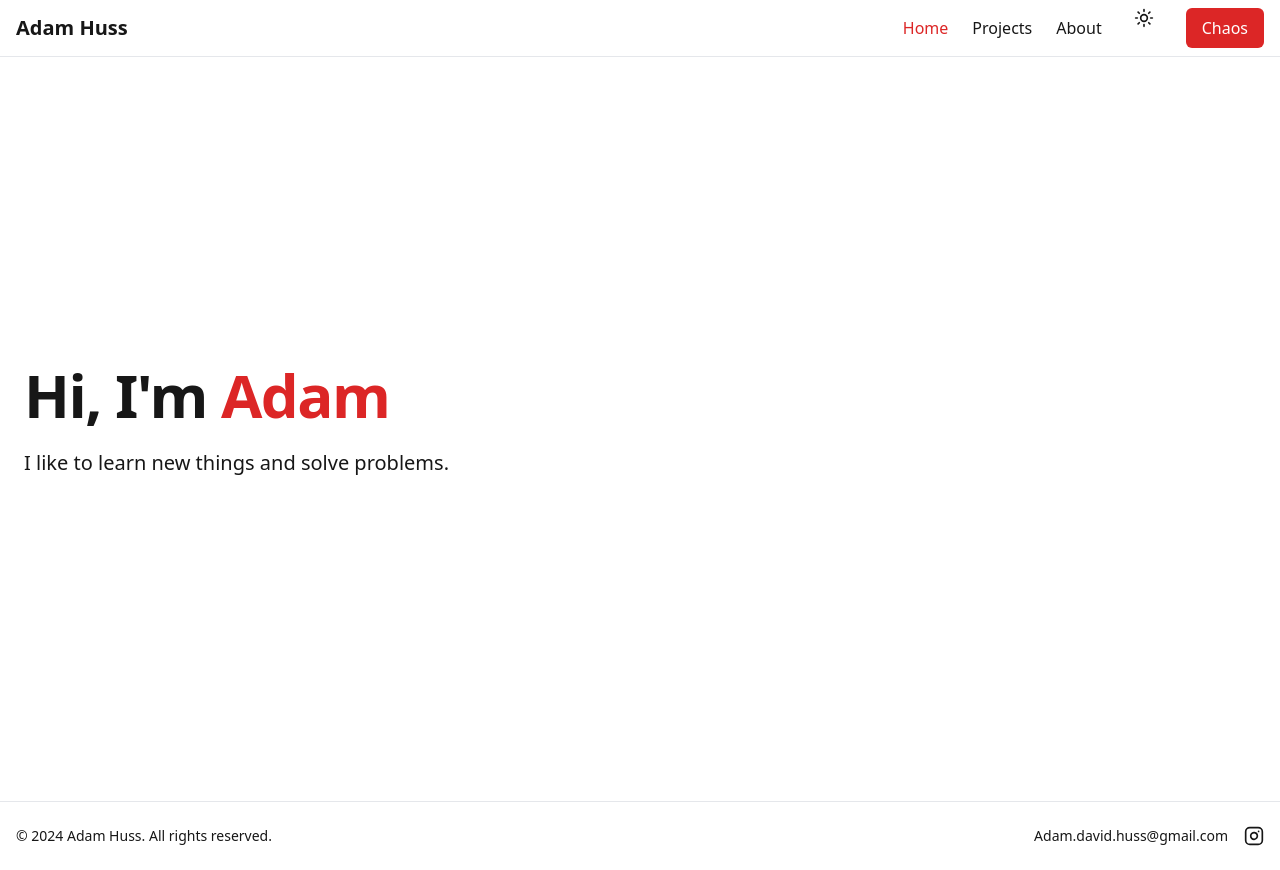
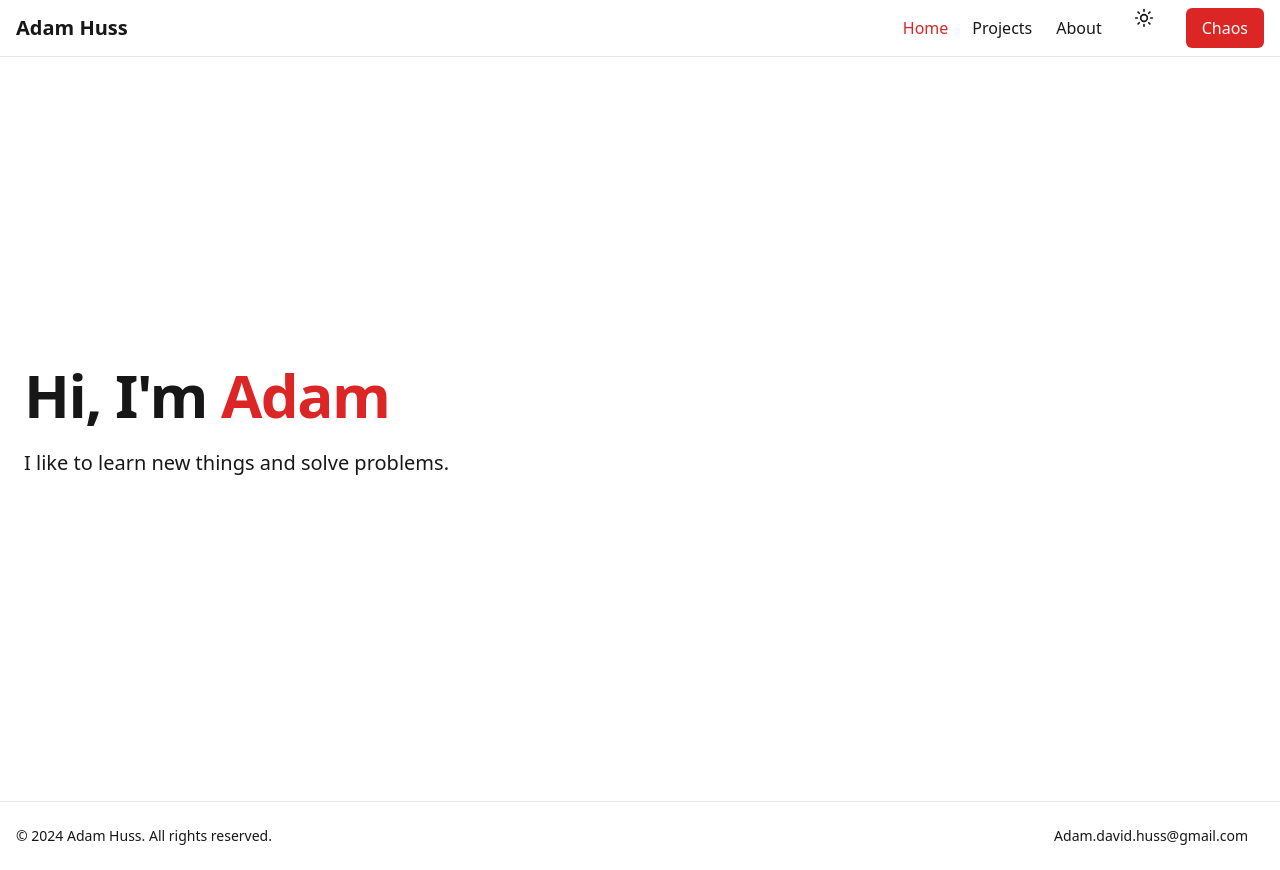
Before and after one commit to AHuss13/Personal_Website, a Next.js app: page / in a window 1280 px wide. Built offline with nearby package versions, Linux system fonts and the light colour scheme.

Commit message:
Removed instagram from footer

```diff
--- a/components/layout/Footer.tsx
+++ b/components/layout/Footer.tsx
@@ -1,5 +1,3 @@
-import { Instagram } from "lucide-react";
-
 export function Footer() {
   return (
     <footer className="border-t border-border">
@@ -20,9 +18,7 @@ export function Footer() {
             href="#"
             className="hover:text-primary transition-colors"
             aria-label="Instagram"
-          >
-            <Instagram className="h-5 w-5" />
-          </a>
+          ></a>
         </div>
       </div>
     </footer>
```
